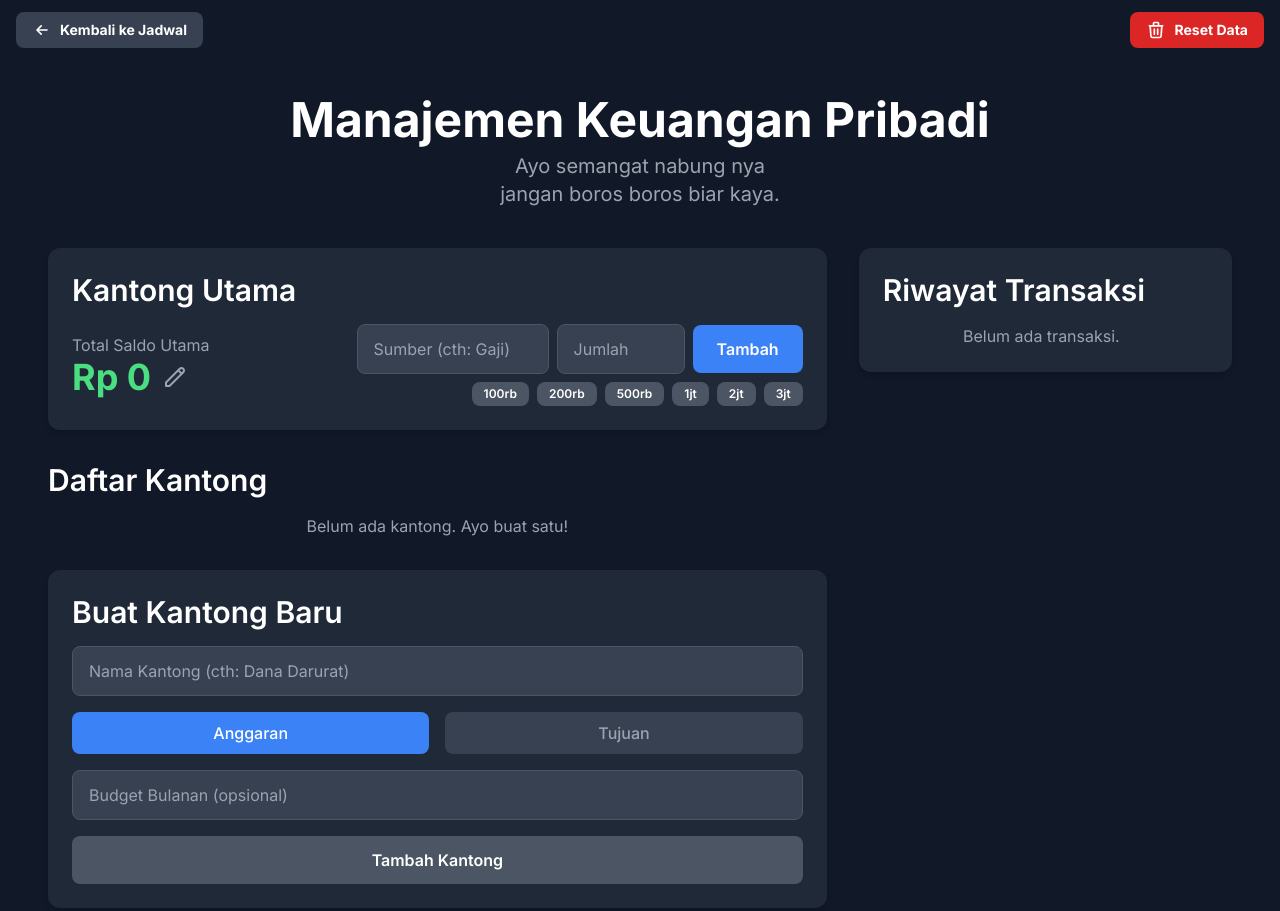
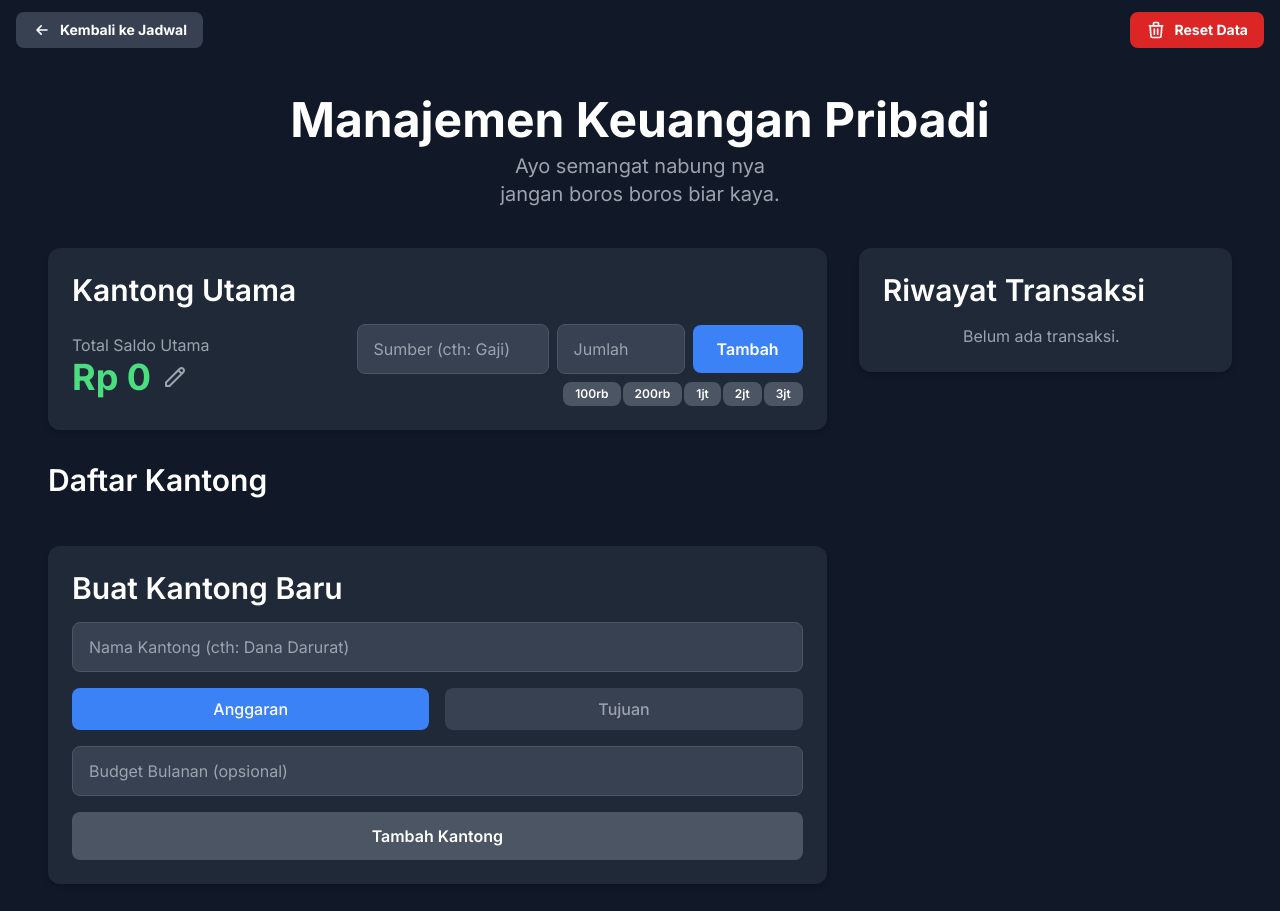
Before and after one commit to acaryawibawantra/kalender-keuangan, a plain HTML site: page uang.html in a window 1280 px wide. Shown: the top 911 px of the page. Drawn offline with nearby package versions, Linux system fonts and the light colour scheme.

Commit message:
ubah margin

```diff
--- a/uang.html
+++ b/uang.html
@@ -89,10 +89,9 @@
                                     <input type="number" id="income-amount" placeholder="Jumlah" class="form-input w-full sm:w-32" required min="1">
                                     <button type="submit" class="btn btn-primary whitespace-nowrap w-full sm:w-auto">Tambah</button>
                                 </form>
-                                <div id="autofill-container" class="flex gap-2">
+                                <div id="autofill-container text" class="flex gap-0.5 justify-end">
                                     <button data-amount="500000" class="btn btn-secondary text-xs py-1 px-3">100rb</button>
                                     <button data-amount="500000" class="btn btn-secondary text-xs py-1 px-3">200rb</button>
-                                    <button data-amount="500000" class="btn btn-secondary text-xs py-1 px-3">500rb</button>
                                     <button data-amount="1000000" class="btn btn-secondary text-xs py-1 px-3">1jt</button>
                                     <button data-amount="2000000" class="btn btn-secondary text-xs py-1 px-3">2jt</button>
                                     <button data-amount="500000" class="btn btn-secondary text-xs py-1 px-3">3jt</button>
```
Also changed, not shown: index.html (+1 -1 lines).
